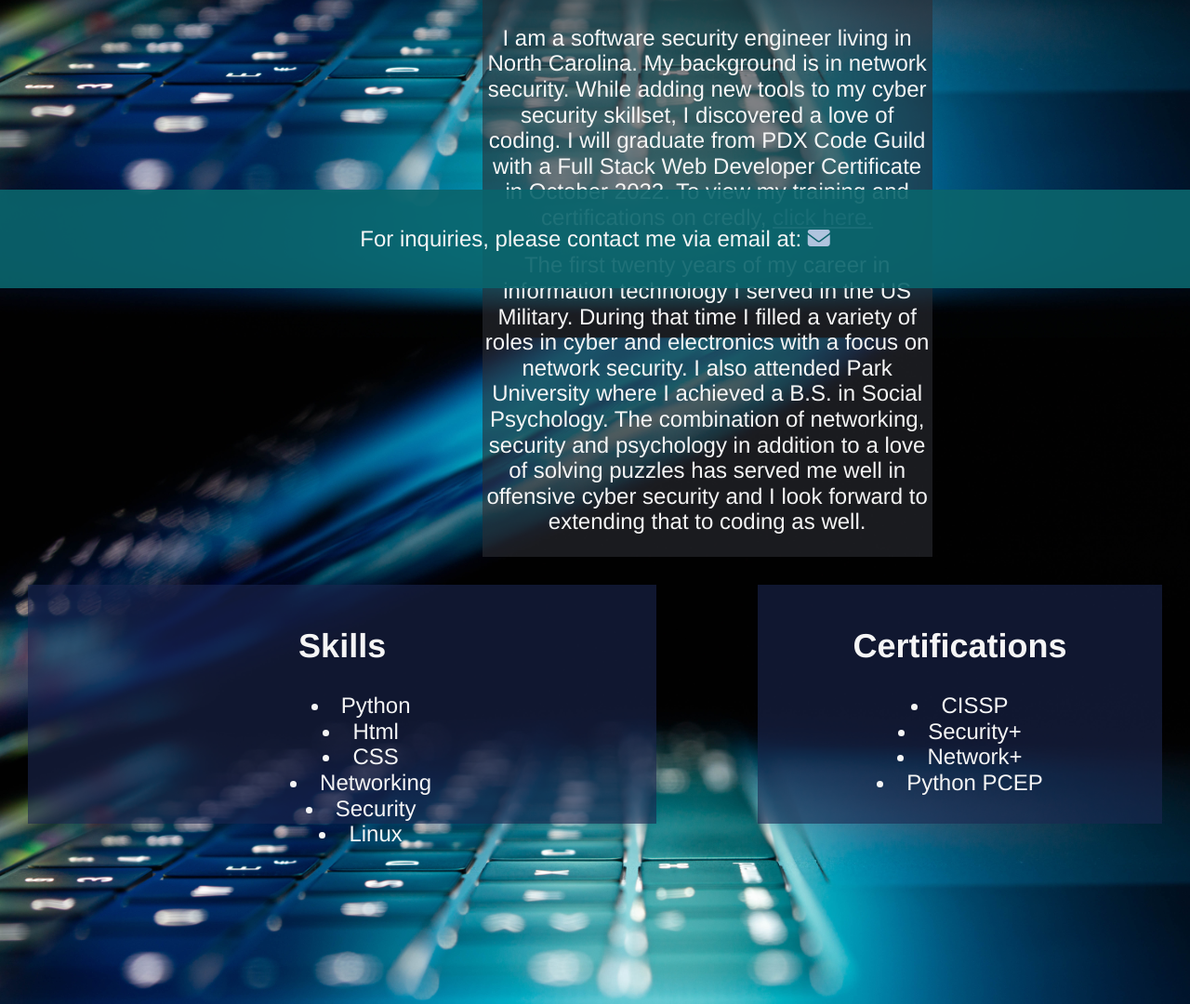
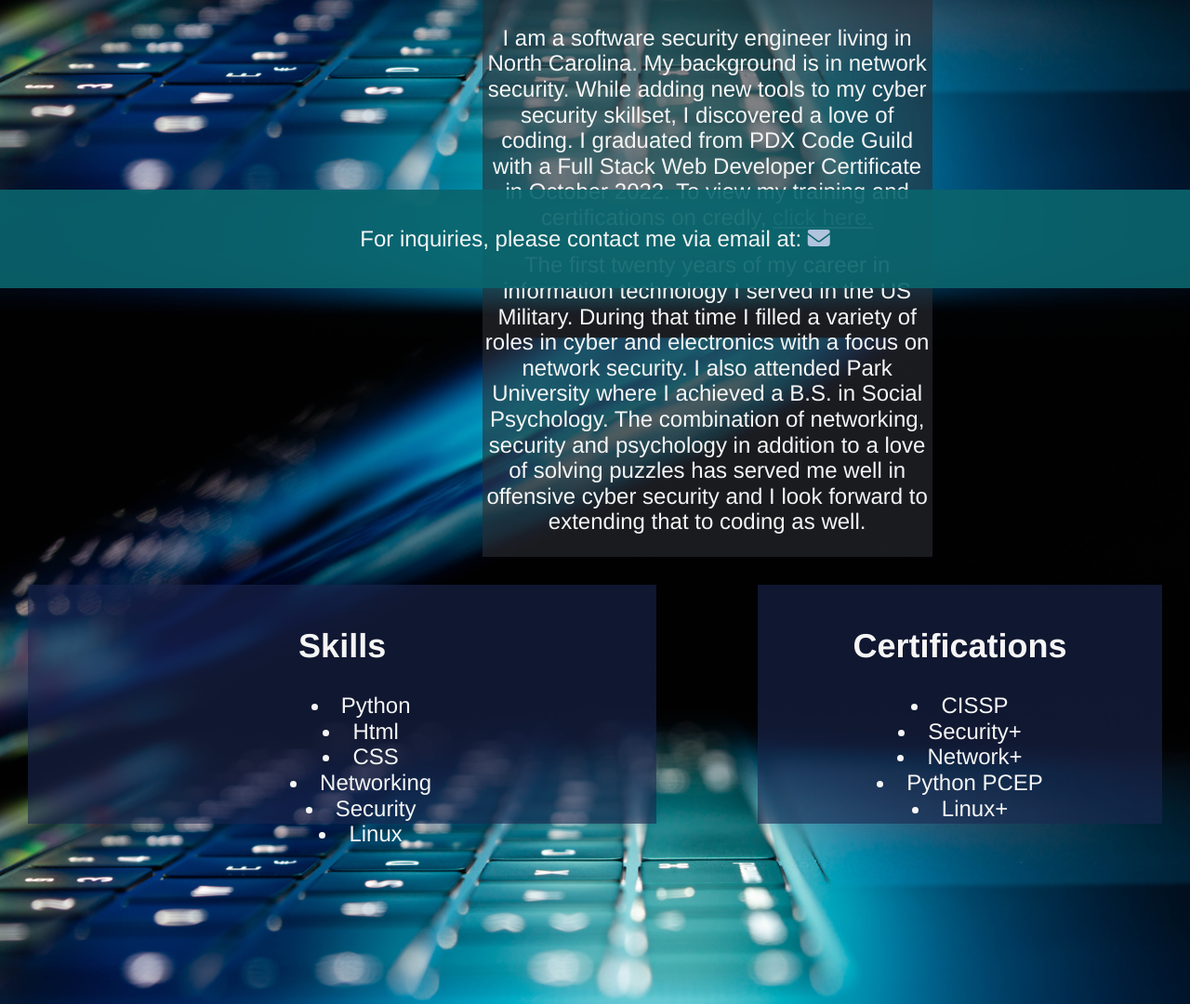
Before and after one commit to NSJen/NSJen.github.io, a plain HTML site: page index.html in a window 1280 px wide. Shown: the part 490-1570 px from the top of the page at 93% size. Drawn offline with nearby package versions, Linux system fonts and the light colour scheme.

Commit message:
Update index.html
Updated for Linux

```diff
--- a/index.html
+++ b/index.html
@@ -47,6 +47,7 @@ Background photo courtesy of Philipp Katzenberger via unsplash.com
           <li> Networking </li>
           <li> Security </li>
           <li> Linux </li>
+
         </ul>
       </div>
     </div>
@@ -56,7 +57,7 @@ Background photo courtesy of Philipp Katzenberger via unsplash.com
       <p>
 
         I am a software security engineer living in North Carolina. My background is in network security. While adding
-        new tools to my cyber security skillset, I discovered a love of coding. I will graduate from PDX Code Guild with
+        new tools to my cyber security skillset, I discovered a love of coding. I graduated from PDX Code Guild with
         a Full Stack Web Developer Certificate in October 2022. To view my training and certifications on credly, <a
           href="https://www.credly.com/users/jennifer-williamsj">click here.</a></p>
 
@@ -74,6 +75,7 @@ Background photo courtesy of Philipp Katzenberger via unsplash.com
         <li> Security+</li>
         <li> Network+</li>
         <li> Python PCEP</li>
+        <li> Linux+</li>
         </ul>
       </div>
     </div>
```
